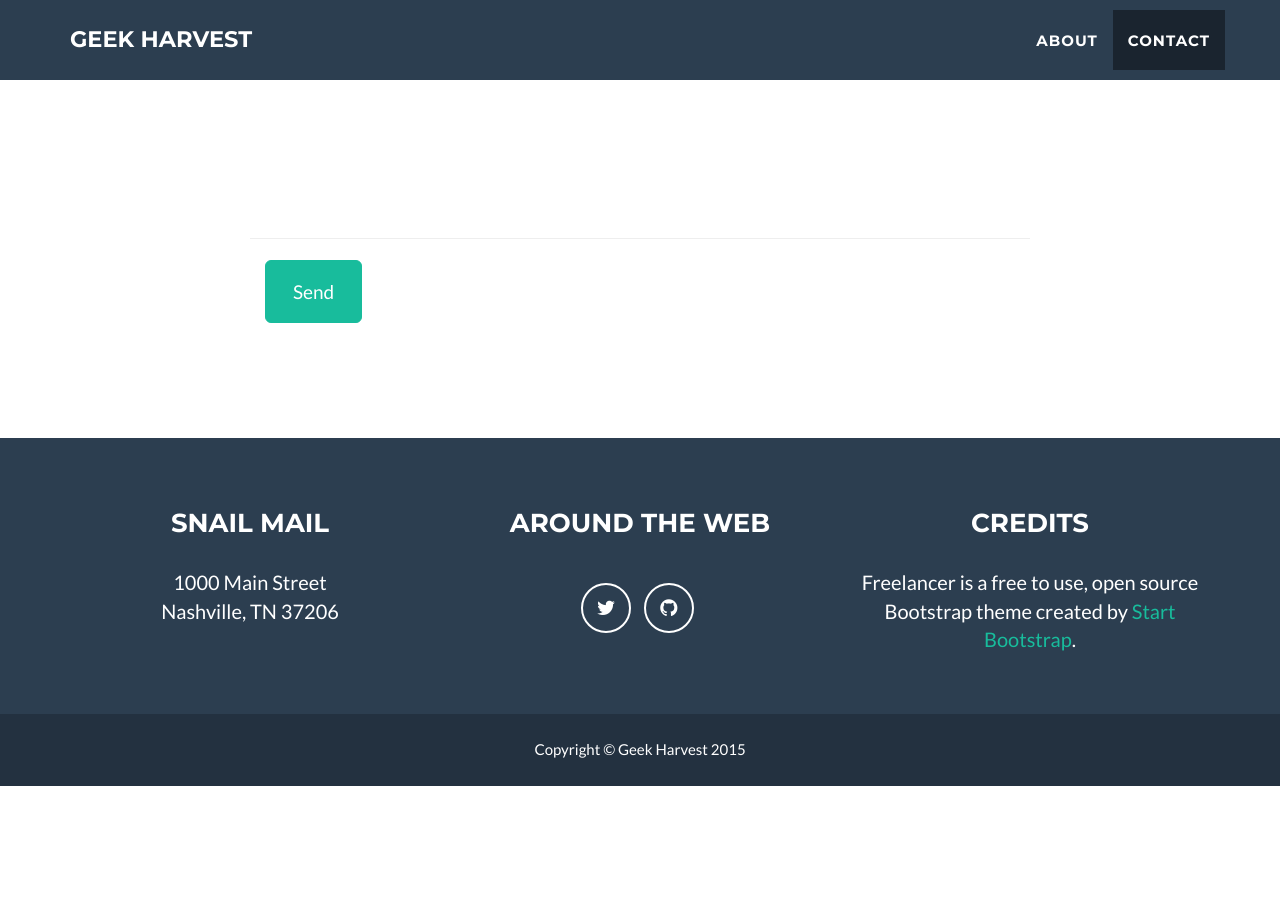
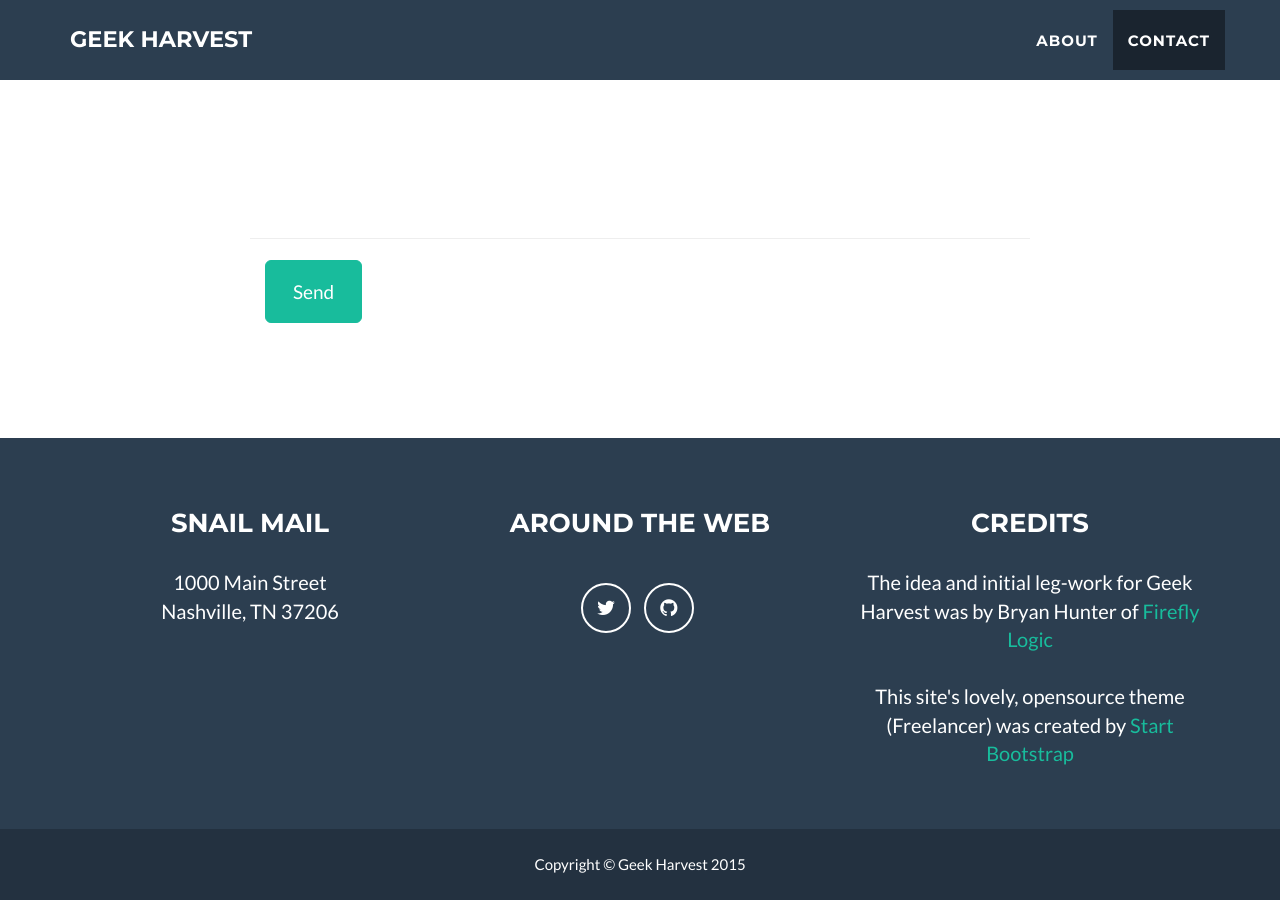
Before and after one commit to geekharvest/geekharvest.github.io, a Jekyll site: the page built from index.html, in a window 1280 px wide and 900 px high, scrolled down 3308 px. Built offline with Jekyll 4.4.1, drawn with Linux system fonts in a browser that asks for light colours; before the commit the page ends 4094 px from its top, so only the background shows below that.

Commit message:
Initial commit

```diff
--- a/_config.yml
+++ b/_config.yml
@@ -2,7 +2,7 @@
 title: Geek Harvest
 email: geekharvest@fireflylogic.com
 url: https://geekharvest.github.io
-description: "Geek Harvest is a pattern for user groups. Over the summer months parents bring their children to meetings and pair with them on tech. The group reserves time in the September meeting for parent-kid presentations."
+description: "Geek Harvest is a summer activity for programming user groups in which parents in the group, bring their kids to some meetings, pick a summer coding project, and show-and-tell that work at the group's September meeting."
 
 # Contact form: comment the line below if you want to stick with the default PHP contact form
 contact: static
@@ -33,7 +33,7 @@ address:
   - line: Nashville, TN 37206
 
 # Credits content
-credits: 'Freelancer is a free to use, open source Bootstrap theme created by <a href="http://startbootstrap.com">Start Bootstrap</a>.'
+credits: 'The idea and initial leg-work for Geek Harvest was by Bryan Hunter of <a href="http://fireflylogic.com">Firefly Logic</a><br/><br/>This site''s lovely, opensource theme (Freelancer) was created by <a href="http://startbootstrap.com">Start Bootstrap</a>'
 
 # Build settings
 markdown: kramdown
```
